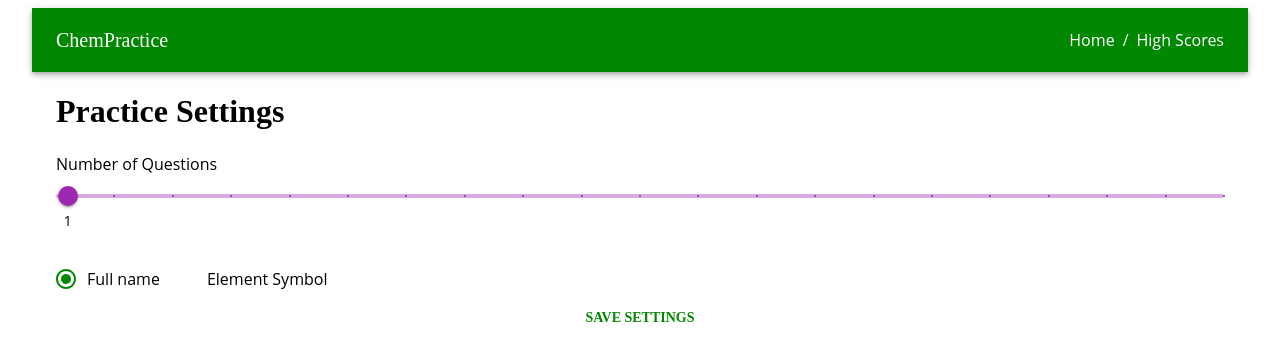
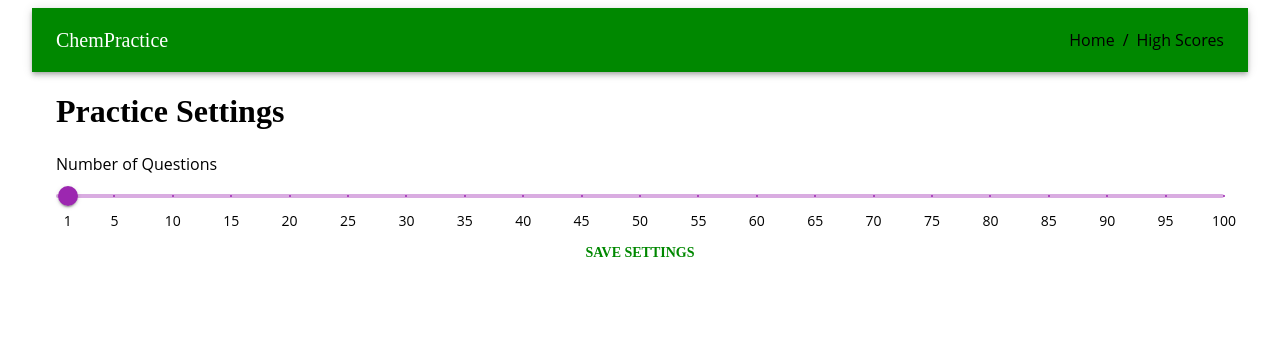
Before and after one commit to kmcelhinney09/ChemPractice, a React (Create React App) app: page /PracticeSettings in a window 1280 px wide. Shown: the top 360 px of the page. Built offline with nearby package versions, Linux system fonts and the light colour scheme; data requests are answered from the project's data file.

Commit message:
fixed slider marks text color

```diff
--- a/src/PracticeSettings.js
+++ b/src/PracticeSettings.js
@@ -1,5 +1,5 @@
 import React, { useState, useEffect } from "react";
-import { Typography, Slider, FormControl, FormLabel, RadioGroup, FormControlLabel, Radio, Grid, Button } from "@mui/material";
+import { Typography, Slider, Grid, Button } from "@mui/material";
 import { useHistory } from "react-router-dom";
 
 function PracticeSettings({ questionSettings, setQuestionSettings }) {
@@ -146,20 +146,6 @@ function PracticeSettings({ questionSettings, setQuestionSettings }) {
                             onChange={handleOnChange}
                         />
                     </Grid>
-                    <Grid item>
-                        <FormControl component="fieldset" >
-                            <FormLabel component="legend">Element Label Type</FormLabel>
-                            <RadioGroup
-                                row
-                                name="elementLabelStyle"
-                                value={formData.elementLabelStyle}
-                                onChange={handleOnChange}
-                            >
-                                <FormControlLabel value="name" control={<Radio />} label="Full name"/>
-                                <FormControlLabel value="symbol" control={<Radio />} label="Element Symbol" />
-                            </RadioGroup>
-                        </FormControl>
-                    </Grid>
                     <Button varient="contained" type="submit">Save Settings</Button>
                 </Grid>
             </form>
--- a/src/index.js
+++ b/src/index.js
@@ -16,7 +16,7 @@ const theme = createTheme({
       },
       text: {
         primary: '#000000',
-        secondary: '#ffffff',
+        secondary: '#000000',
         disabled: 'rgba(70,68,68,0.61)',
         hint: '#fafafa',
       },
```
